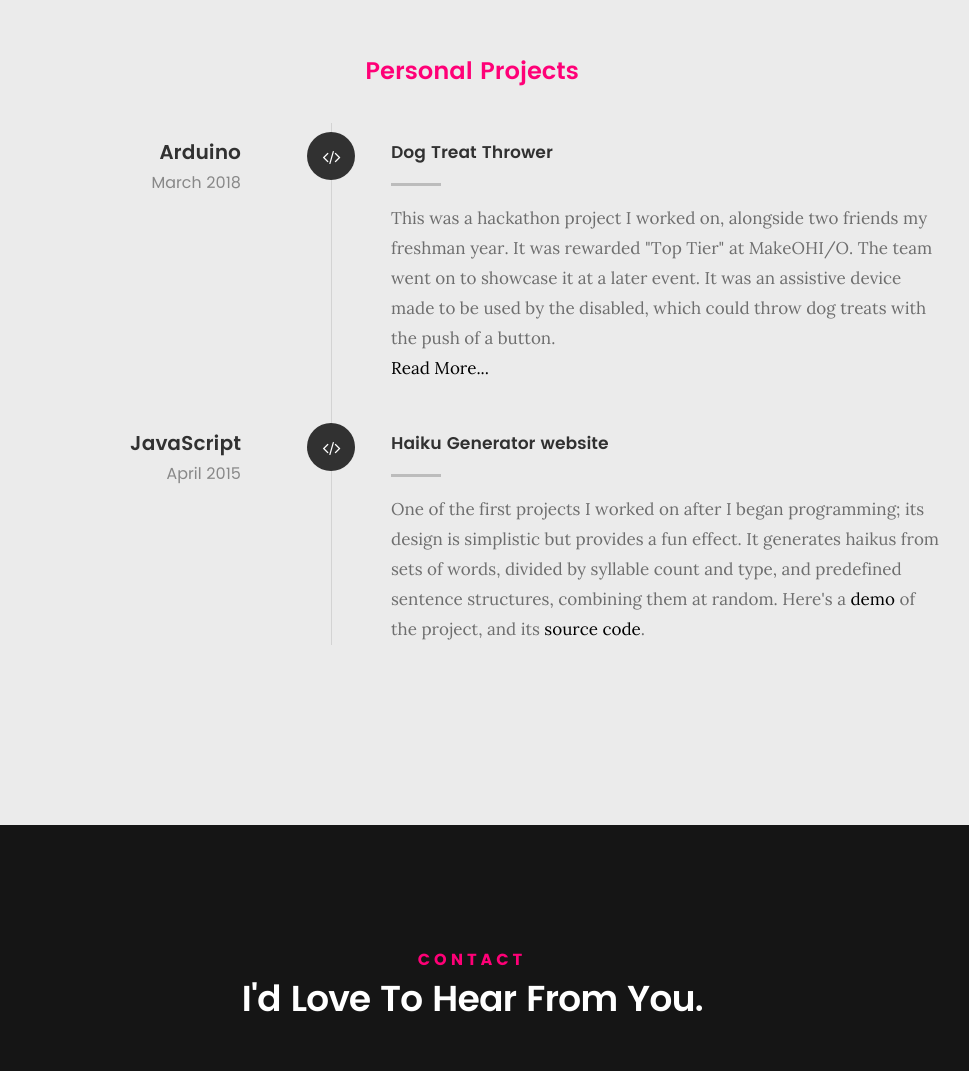
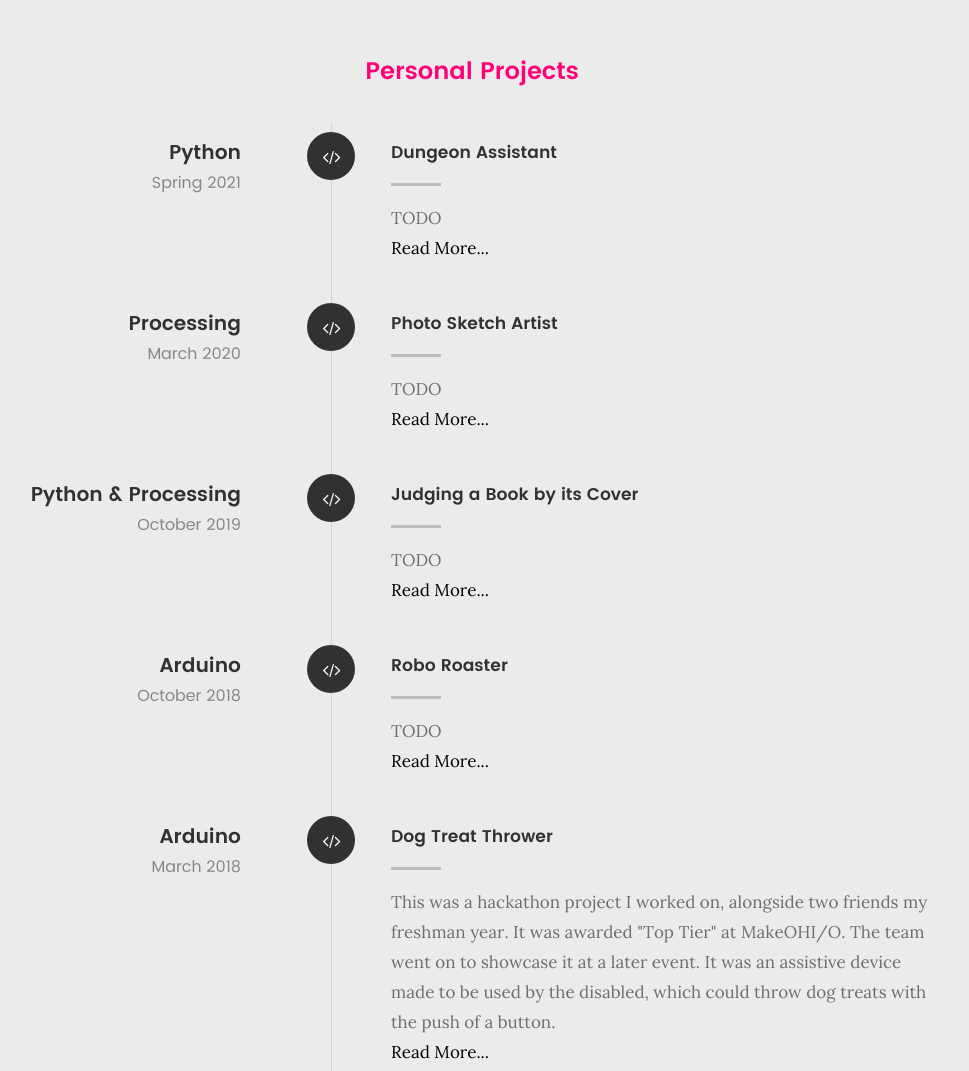
Before and after one commit to theamazingzorro/theamazingzorro.github.io, a plain HTML site: page index.html in a window 1280 px wide. Shown: the part 2852-3923 px from the top of the page, without its empty margins (168-1137 px from the left). Drawn offline with Linux system fonts and the light colour scheme; files whose address does not match are found by name.

Commit message:
outline of projects

```diff
--- a/index.html
+++ b/index.html
@@ -245,6 +245,85 @@
 
    			<div class="timeline-wrap">
 
+               <div class="timeline-block">
+
+                  <div class="timeline-ico">
+                     <i class="fa fa-code"></i>
+                  </div>
+
+                  <div class="timeline-header">
+                     <h3>Python</h3>
+                     <p>Spring 2021</p>
+                  </div>
+
+                  <div class="timeline-content">
+                     <h4>Dungeon Assistant</h4>
+                     <p>TODO<br>
+                     <a href="#">Read More...</a></p>
+                  </div>
+
+               </div> <!-- /timeline-block -->
+
+               <div class="timeline-block">
+
+                  <div class="timeline-ico">
+                     <i class="fa fa-code"></i>
+                  </div>
+
+                  <div class="timeline-header">
+                     <h3>Processing</h3>
+                     <p>March 2020</p>
+                  </div>
+
+                  <div class="timeline-content">
+                     <h4>Photo Sketch Artist</h4>
+                     <p>TODO<br>
+                     <a href="#">Read More...</a></p>
+                  </div>
+
+               </div> <!-- /timeline-block -->
+
+
+               <div class="timeline-block">
+
+                  <div class="timeline-ico">
+                     <i class="fa fa-code"></i>
+                  </div>
+
+                  <div class="timeline-header">
+                     <h3>Python & Processing</h3>
+                     <p>October 2019</p>
+                  </div>
+
+                  <div class="timeline-content">
+                     <h4>Judging a Book by its Cover</h4>
+                     <p>TODO<br>
+                     <a href="#">Read More...</a></p>
+                  </div>
+
+               </div> <!-- /timeline-block -->
+
+
+
+               <div class="timeline-block">
+
+                  <div class="timeline-ico">
+                     <i class="fa fa-code"></i>
+                  </div>
+
+                  <div class="timeline-header">
+                     <h3>Arduino</h3>
+                     <p>October 2018</p>
+                  </div>
+
+                  <div class="timeline-content">
+                     <h4>Robo Roaster</h4>
+                     <p>TODO<br>
+                     <a href="#">Read More...</a></p>
+                  </div>
+
+               </div> <!-- /timeline-block -->
+
    				<div class="timeline-block">
 
 	   				<div class="timeline-ico">
@@ -258,7 +337,7 @@
 
 	   				<div class="timeline-content">
 	   					<h4>Dog Treat Thrower</h4>
-	   					<p>This was a hackathon project I worked on, alongside two friends my freshman year. It was rewarded "Top Tier" at MakeOHI/O. The team went on to showcase it at a later event. It was an assistive device made to be used by the disabled, which could throw dog treats with the push of a button.<br>
+	   					<p>This was a hackathon project I worked on, alongside two friends my freshman year. It was awarded "Top Tier" at MakeOHI/O. The team went on to showcase it at a later event. It was an assistive device made to be used by the disabled, which could throw dog treats with the push of a button.<br>
 	   					<a href="projects/dog-treat-catapult.html">Read More...</a></p>
 	   				</div>
 
@@ -298,7 +377,6 @@
    		<div class="col-twelve">
 
    			<h5>Contact</h5>
-   			<h1>I'd Love To Hear From You.</h1>
 
 
    		</div>
@@ -340,7 +418,7 @@
 
       	<div class="col-six tab-full">
 	      	<div class="copyright">
-		        	<span>© Copyright Fox Noland 2018.</span>
+		        	<span>© Copyright Fox Noland 2021.</span>
 		        	<span>Design by <a href="http://www.styleshout.com/">styleshout</a></span>
 		         </div>
 	      	</div>
```
Also changed, not shown: projects/dog-treat-catapult.html (+1 -8 lines).
